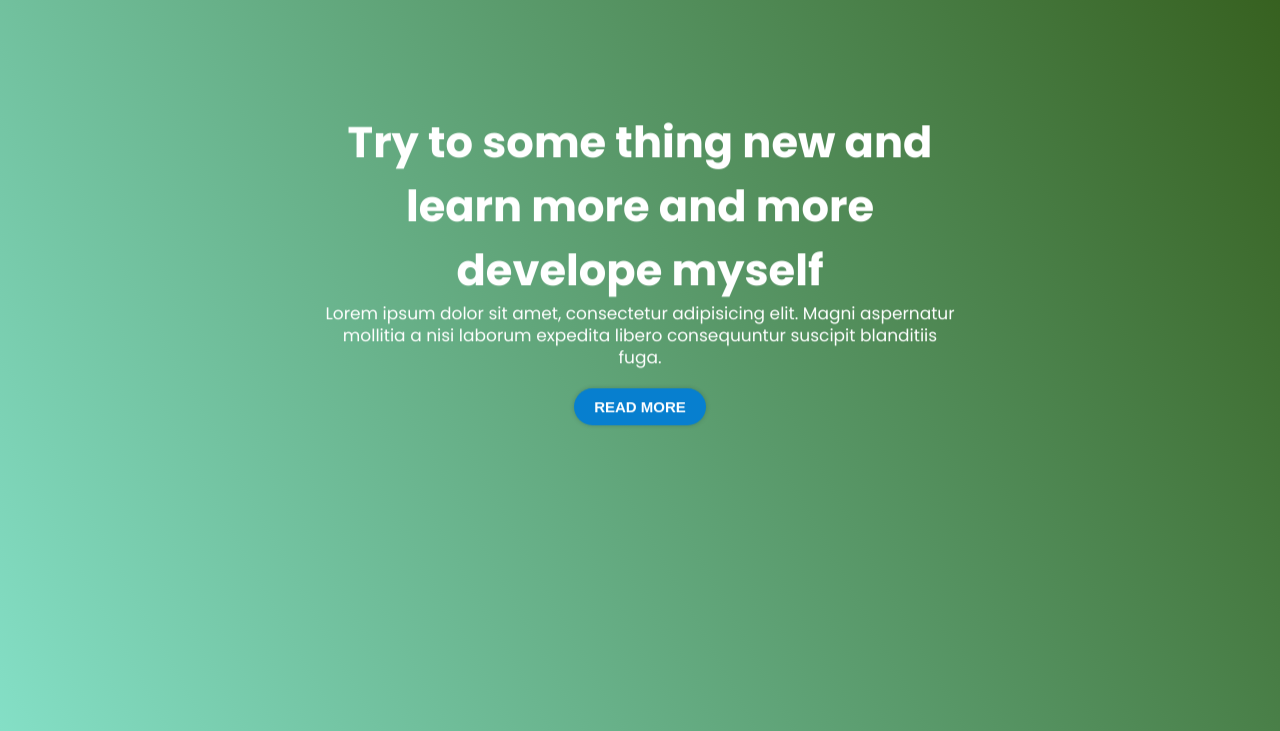
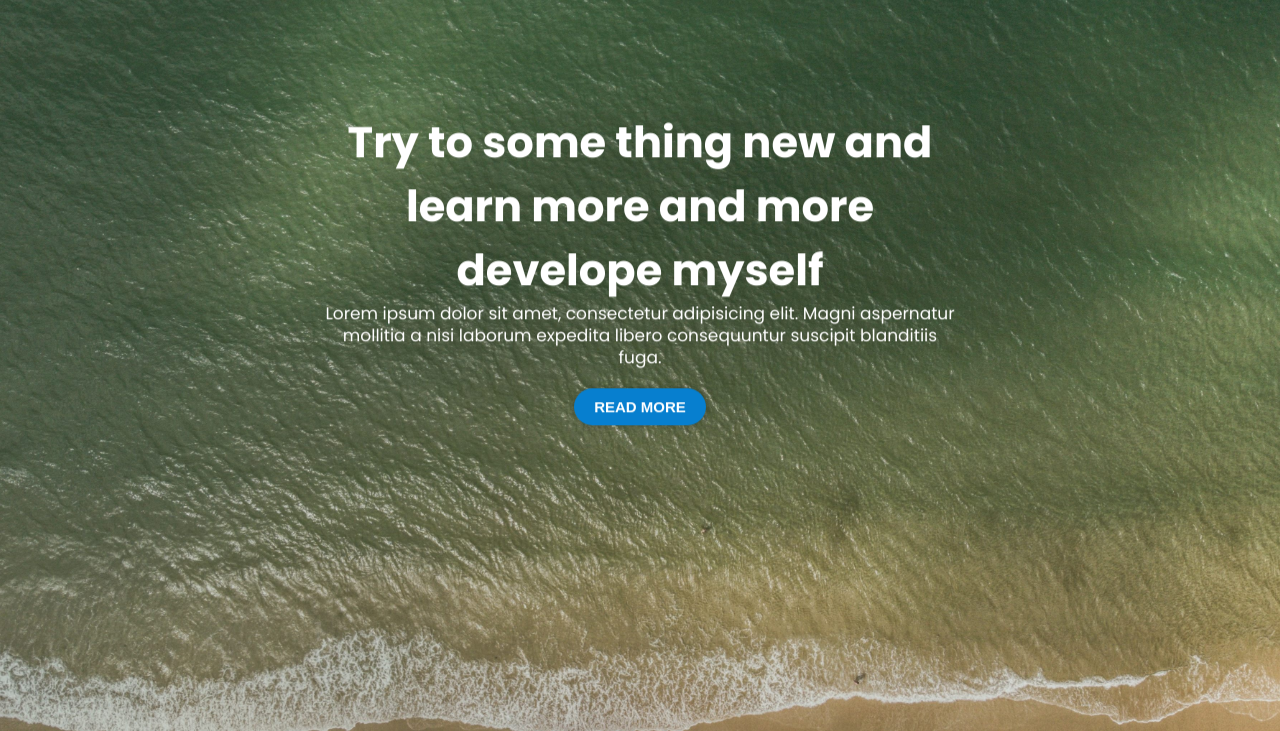
Before and after one commit to Nahidhasan700/3D-navagition, a plain HTML site: page index.html in a window 1280 px wide. Shown: the part 69-800 px from the top of the page. Drawn offline with Linux system fonts and the light colour scheme.

Commit message:
Update style.css

```diff
--- a/style.css
+++ b/style.css
@@ -112,7 +112,7 @@ body {
 .main {
     min-height: 100vh;
     width: 100%;
-    background: url("img/bg.jpg") no-repeat top center / cover;
+    background: url("bg.jpg") no-repeat top center / cover;
     position: relative;
     transform-origin: left;
     transform-style: preserve-3d;
```
